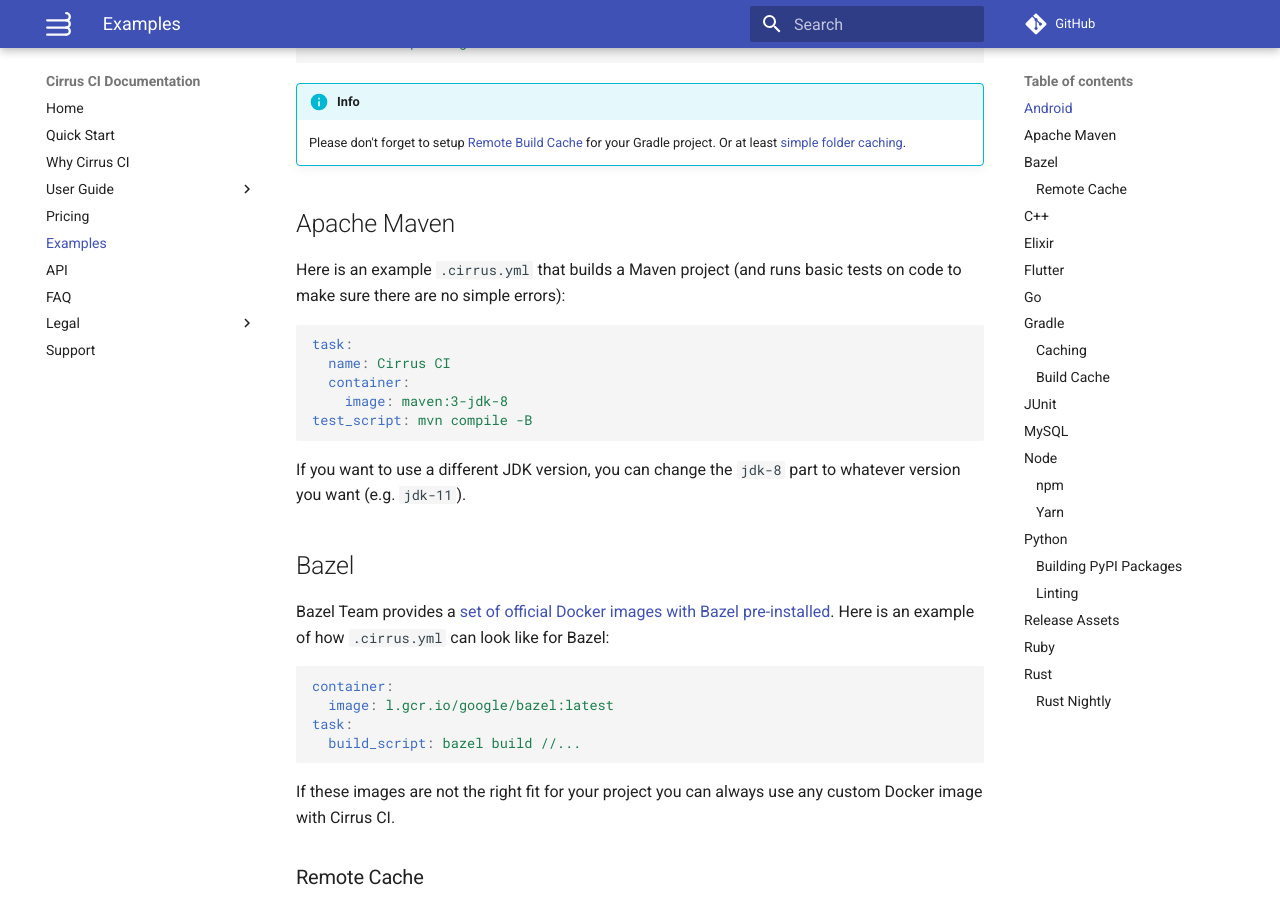
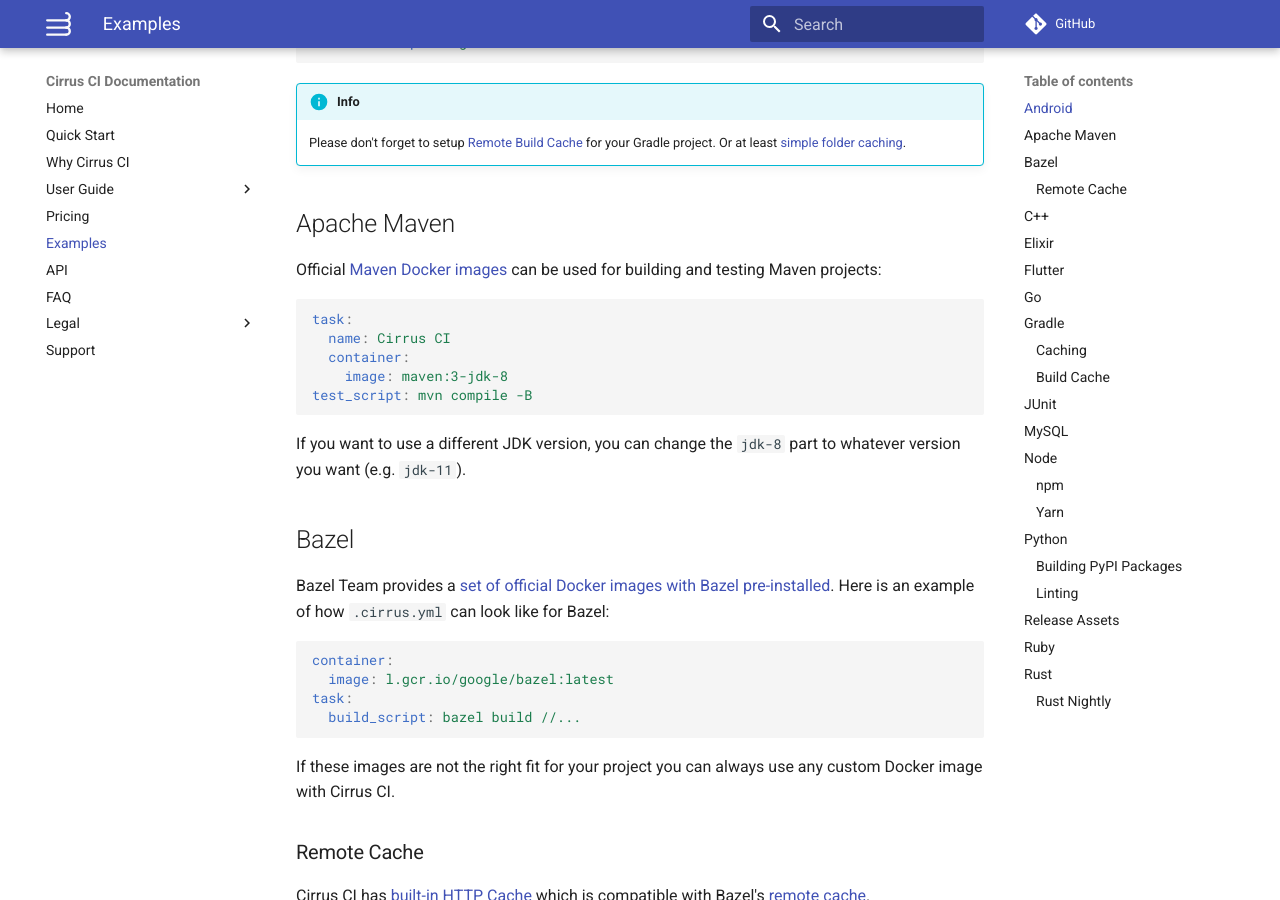
Before and after one commit to cirruslabs/cirrus-ci-docs, an MkDocs documentation site: the page built from docs/examples.md, in a window 1280 px wide and 900 px high, scrolled down 817 px. Built offline with MkDocs 1.6.1 and Material for MkDocs 9.7.7, drawn with Linux system fonts in a browser that asks for light colours; comment, search, counter and statistics services are not loaded.

Commit message:
Update docs/examples.md
Co-Authored-By: RDIL <me@rdil.rocks>

````diff
--- a/docs/examples.md
+++ b/docs/examples.md
@@ -43,7 +43,7 @@ check_android_task:
 
 ## Apache Maven
 
-Here is an example `.cirrus.yml` that builds a Maven project (and runs basic tests on code to make sure there are no simple errors):
+Official [Maven Docker images](https://hub.docker.com/_/maven/) can be used for building and testing Maven projects:
 ```yaml
 task:
   name: Cirrus CI
````
